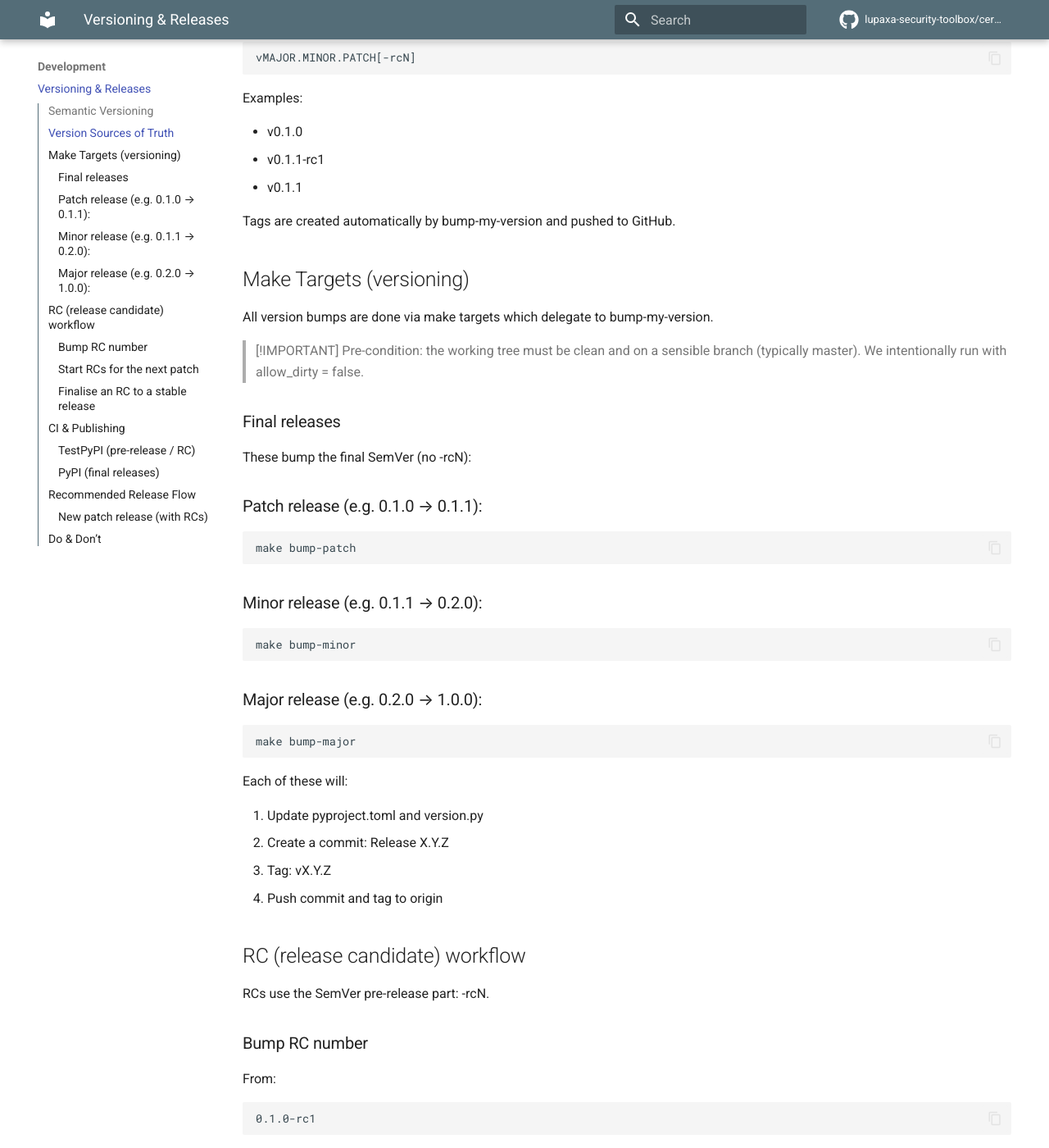
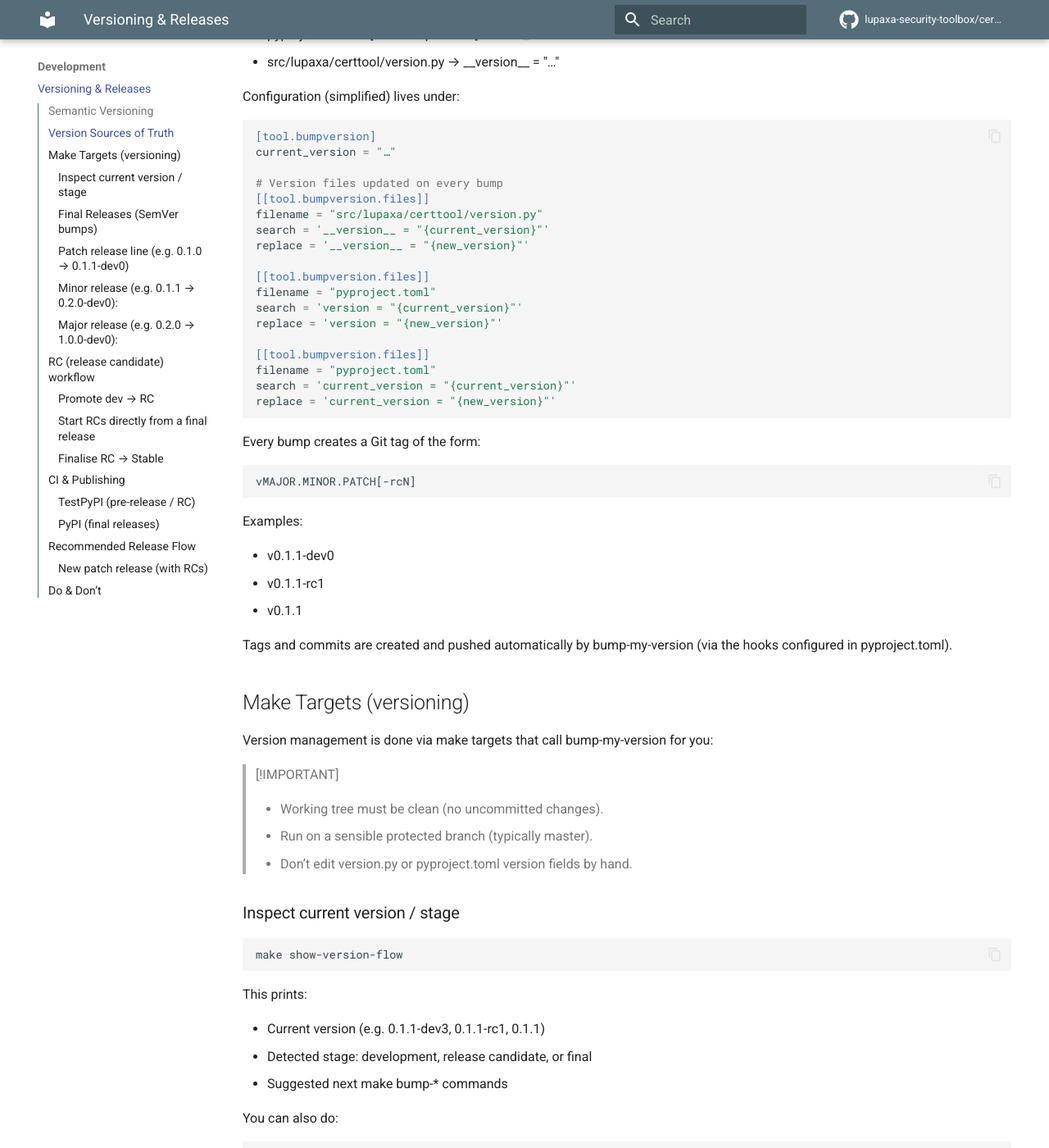
Before and after one commit to lupaxa-security-toolbox/certtool, an MkDocs documentation site: the page built from docs/developer/versioning.md, in a window 1280 px wide and 1400 px high, scrolled down 1358 px. Shown: the whole window at 82% size. Built offline with MkDocs 1.6.1 and Material for MkDocs 9.7.7, drawn with Linux system fonts in a browser that asks for light colours; comment, search, counter and statistics services are not loaded; some of the changed text lies outside the part shown.

Commit message:
more fixed for versioning and docs

````diff
--- a/docs/developer/versioning.md
+++ b/docs/developer/versioning.md
@@ -1,14 +1,23 @@
 # Versioning & Release Process
 
-This project follows **Semantic Versioning (SemVer)** with **RC (release candidate) pre-releases** and a small set of `make` targets to automate version bumps, tagging, and publishing.
+This project follows **Semantic Versioning (SemVer)** with two kinds of pre-releases:
 
-> TL;DR: we use versions like `0.1.0`, `0.1.1-rc1`, `0.1.1`, and drive them via `bump-my-version` and Git tags.
+- `-devN` – development snapshots
+- `-rcN` – release candidates
+
+All bumps are driven via:
+
+- [`bump-my-version`](https://github.com/callowayproject/bump-my-version) (configured in `pyproject.toml`)
+- `make` targets that wrap the common flows
+- Git tags (`vX.Y.Z[-suffix]`)
+
+> TL;DR: we use versions like `0.1.1-dev0`, `0.1.1-rc1`, `0.1.1`, and we *never* edit versions by hand — we use `make bump-*`.
 
 ---
 
 ## Semantic Versioning
 
-We use the standard SemVer pattern:
+We use the standard SemVer pattern with optional pre-release:
 
 ```text
 MAJOR.MINOR.PATCH[-rcN]
@@ -19,15 +28,18 @@
 - MAJOR – incompatible API changes
 - MINOR – backwards-compatible feature additions
 - PATCH – backwards-compatible bug fixes
-- Optional -rcN – pre-release (“release candidate”) for a given MAJOR.MINOR.PATCH (e.g. 0.1.1-rc1, 0.1.1-rc2)
+- -devN – development pre-release for that MAJOR.MINOR.PATCH
+- -rcN – release candidate for that MAJOR.MINOR.PATCH
 
 Examples:
 
 - 0.1.0 – initial stable 0.1 release
+- 0.1.1-dev0 – start of the 0.1.1 development cycle
+- 0.1.1-dev3 – fourth dev snapshot for 0.1.1
 - 0.1.1-rc1 – first release candidate for 0.1.1
 - 0.1.1 – final 0.1.1 release
 
-We never ship 0.1.0-rc1 after a final 0.1.0 is already published. RCs are always for the next version (e.g. 0.1.1-rc1 after 0.1.0).
+We **never** ship 0.1.0-rc1 after a final 0.1.0 is already published. RCs always target the next version (e.g. 0.1.1-rc1 after 0.1.0 is released).
 
 ## Version Sources of Truth
 
@@ -37,20 +49,30 @@
 - pyproject.toml → [tool.bumpversion].current_version
 - src/lupaxa/certtool/version.py → \_\_version\_\_ = "…"
 
-These are kept in sync automatically by bump-my-version, configured under:
+Configuration (simplified) lives under:
 
 ```toml
 [tool.bumpversion]
-...
+current_version = "…"
+
+# Version files updated on every bump
 [[tool.bumpversion.files]]
 filename = "src/lupaxa/certtool/version.py"
-...
+search = '__version__ = "{current_version}"'
+replace = '__version__ = "{new_version}"'
+
 [[tool.bumpversion.files]]
 filename = "pyproject.toml"
-...
+search = 'version = "{current_version}"'
+replace = 'version = "{new_version}"'
+
+[[tool.bumpversion.files]]
+filename = "pyproject.toml"
+search = 'current_version = "{current_version}"'
+replace = 'current_version = "{new_version}"'
 ```
 
-We also create a Git tag for every version in the form:
+Every bump creates a Git tag of the form:
 
 ```text
 vMAJOR.MINOR.PATCH[-rcN]
@@ -58,37 +80,73 @@
 
 Examples:
 
-- v0.1.0
+- v0.1.1-dev0
 - v0.1.1-rc1
 - v0.1.1
 
-Tags are created automatically by bump-my-version and pushed to GitHub.
+Tags and commits are created and pushed automatically by bump-my-version (via the hooks configured in pyproject.toml).
 
 ## Make Targets (versioning)
 
-All version bumps are done via make targets which delegate to bump-my-version.
+Version management is done via make targets that call bump-my-version for you:
 
 > [!IMPORTANT]
-> Pre-condition: the working tree must be clean and on a sensible branch (typically master).
-> We intentionally run with allow_dirty = false.
+>
+> - Working tree must be clean (no uncommitted changes).
+> - Run on a sensible protected branch (typically master).
+> - Don’t edit version.py or pyproject.toml version fields by hand.
 
-### Final releases
+### Inspect current version / stage
 
-These bump the final SemVer (no -rcN):
+```bash
+make show-version-flow
+```
 
-### Patch release (e.g. 0.1.0 → 0.1.1):
+This prints:
+
+- Current version (e.g. 0.1.1-dev3, 0.1.1-rc1, 0.1.1)
+- Detected stage: development, release candidate, or final
+- Suggested next make bump-* commands
+
+You can also do:
+
+```bash
+make version
+```
+
+to just print the raw version.
+
+### Final Releases (SemVer bumps)
+
+These bump the final SemVer components. They’re usually used to start a new development cycle.
+
+### Patch release line (e.g. 0.1.0 → 0.1.1-dev0)
+
+From a final release like:
+
+```text
+0.1.0
+```
+
+run:
 
 ```bash
 make bump-patch
 ```
 
-### Minor release (e.g. 0.1.1 → 0.2.0):
+Result (conceptually):
+
+- 0.1.0 → 0.1.1-dev0
+
+Similarly:
+
+### Minor release (e.g. 0.1.1 → 0.2.0-dev0):
 
 ```bash
 make bump-minor
 ```
 
-### Major release (e.g. 0.2.0 → 1.0.0):
+### Major release (e.g. 0.2.0 → 1.0.0-dev0):
 
 ```bash
 make bump-major
@@ -96,113 +154,103 @@
 
 Each of these will:
 
-1. Update pyproject.toml and version.py
-2. Create a commit: Release X.Y.Z
-3. Tag: vX.Y.Z
-4. Push commit and tag to origin
+1. Update all version files.
+2. Create a commit: Release X.Y.Z-dev0 (or similar).
+3. Tag: vX.Y.Z-dev0.
+4. Push commit and tag to origin.
+
+You can then continue making changes, bumping dev versions as needed (or just stick with -dev0 until you’re ready for RC).
 
 ## RC (release candidate) workflow
 
-RCs use the SemVer pre-release part: -rcN.
+RCs use the -rcN suffix:
 
-### Bump RC number
+- First RC: X.Y.Z-rc0
+- Subsequent RCs: X.Y.Z-rc1, X.Y.Z-rc2, …
 
-From:
+### Promote dev → RC
+
+From a dev build, e.g.:
 
 ```text
-0.1.0-rc1
+0.1.1-dev3
 ```
 
-to:
-
-```text
-0.1.0-rc2
-```
-
-Use:
+run:
 
 ```bash
 make bump-rc
 ```
 
-This runs:
+This will:
 
-```bash
-bump-my-version bump pre_n
+- switch the label from dev → rc
+- reset the RC counter to 0
+- result in: 0.1.1-rc0
+- commit, tag v0.1.1-rc0, and push
+
+If you run make bump-rc again from an RC:
+
+```text
+0.1.1-rc0  ->  0.1.1-rc1
+0.1.1-rc1  ->  0.1.1-rc2
+...
 ```
 
-and will:
+### Start RCs directly from a final release
 
-- Increment the RC number (rc1 → rc2)
-- Commit and tag (v0.1.0-rc2)
-- Push changes to origin
+Sometimes you want to skip the explicit -dev phase and go straight to RCs for the next patch.
 
-### Start RCs for the next patch
-
-From a final version:
+From:
 
 ```text
 0.1.0
 ```
 
-to the first RC of the next patch:
-
-```text
-0.1.1-rc1
-```
-
-Use:
+run:
 
 ```bash
 make bump-rc-patch
 ```
 
-Which internally does:
+This will:
+
+1. Bump the patch: 0.1.0 → 0.1.1
+2. Switch to RC label and set RC number to 0: 0.1.1 → 0.1.1-rc0
+3. Commit, tag v0.1.1-rc0, and push
+
+You can then continue with:
 
 ```bash
-bump-my-version bump patch   # 0.1.0 -> 0.1.1
-bump-my-version bump pre_l   # 0.1.1 -> 0.1.1-rc1
+make bump-rc   # 0.1.1-rc0 -> 0.1.1-rc1, etc.
 ```
 
-Again, this updates files, commits, tags (v0.1.1-rc1), and pushes.
+### Finalise RC → Stable
 
-### Finalise an RC to a stable release
-
-From:
+Once the RC is good to go, e.g.:
 
 ```text
 0.1.1-rc3
 ```
 
-to:
-
-```text
-0.1.1
-```
-
-Use:
+run:
 
 ```bash
 make bump-final
 ```
 
-Which runs:
+This:
 
-```bash
-bump-my-version bump pre_l
-```
-
-This drops the rc label (and the RC number), producing the final SemVer:
-
-- File versions → 0.1.1
-- Tag → v0.1.1
-- Commit + tag pushed
+- drops the -rcN suffix
+- produces: 0.1.1
+- commits and tags v0.1.1
+- pushes to origin
 
 ## CI & Publishing
 
 ### TestPyPI (pre-release / RC)
 
-We publish RC builds to TestPyPI from tags that match:
+RC tags are published to TestPyPI. The workflow is typically triggered by tags matching:
 
 ```bash
 on:
@@ -210,6 +258,12 @@
     tags:
       - 'v[0-9]+\.[0-9]+\.[0-9]+-rc[0-9]+'
 ```
+
+Typical RC flow:
+
+1. make bump-rc-patch → 0.1.1-rc0 → tag v0.1.1-rc0
+2. Push → TestPyPI workflow runs → package published to TestPyPI
+3. Optionally iterate with make bump-rc for additional RCs: v0.1.1-rc1, v0.1.1-rc2, …
 
 Typical flow:
 
@@ -221,7 +275,7 @@
 
 ### PyPI (final releases)
 
-We publish final releases to PyPI from tags that match:
+Final tags (no -rcN) are published to PyPI. The workflow is typically:
 
 ```bash
 on:
@@ -231,12 +285,10 @@
       - '!v[0-9]+\.[0-9]+\.[0-9]+-rc[0-9]+'
 ```
 
-So any tag like v0.1.1 will:
+So:
 
-1. Build the sdist + wheel
-2. Use trusted publishing to upload to PyPI
-
-RC tags (-rcN) are explicitly excluded from PyPI.
+- Tags like v0.1.1 trigger the PyPI publish workflow.
+- Tags like v0.1.1-rc1 do not.
 
 ## Recommended Release Flow
 
@@ -244,20 +296,20 @@
 
 Assume latest stable is 0.1.0.
 
-1. Ensure working tree is clean, tests pass:
+1. Make sure everything passes:
 
 ```bash
 make check-all
 ```
 
-2. Start RC for the next patch:
+2. Start patch RC cycle:
 
 ```bash
 make bump-rc-patch        # 0.1.0 -> 0.1.1-rc1
 ```
 
-3. Let CI run, including TestPyPI publish.
-4. If you need another iteration:
+3. Push; let CI / TestPyPI run.
+4. If you need more RCs:
 
 ```bash
 make bump-rc              # 0.1.1-rc1 -> 0.1.1-rc2
@@ -270,6 +322,20 @@
 ```
 
 6. CI publishes 0.1.1 to PyPI from tag v0.1.1.
+
+New development cycle after a final
+
+After releasing 0.1.1:
+
+```bash
+make bump-patch          # 0.1.1 -> 0.1.2-dev0
+# or:
+make bump-minor          # 0.1.1 -> 0.2.0-dev0
+# or:
+make bump-major          # 0.1.1 -> 1.0.0-dev0
+```
+
+Then iterate as -devN until you’re ready for RCs (make bump-rc).
 
 ## Do & Don’t
 
````
Also changed, not shown: README.md (+1 -1 lines), pyproject.toml (+9 -4 lines), 1 other file.
